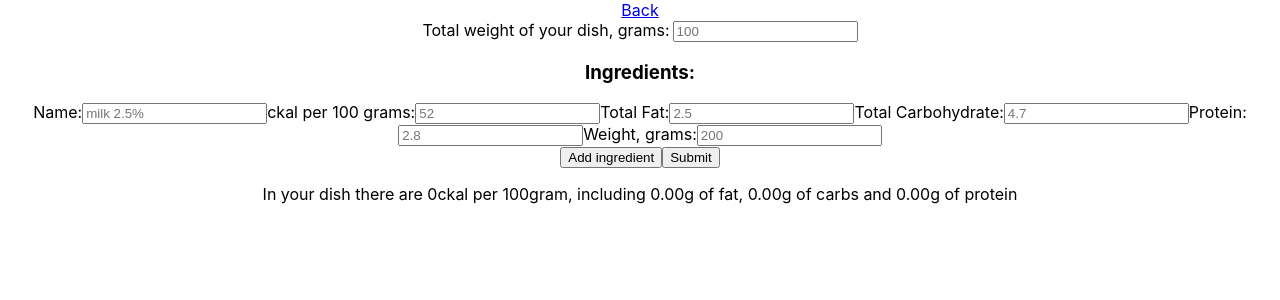
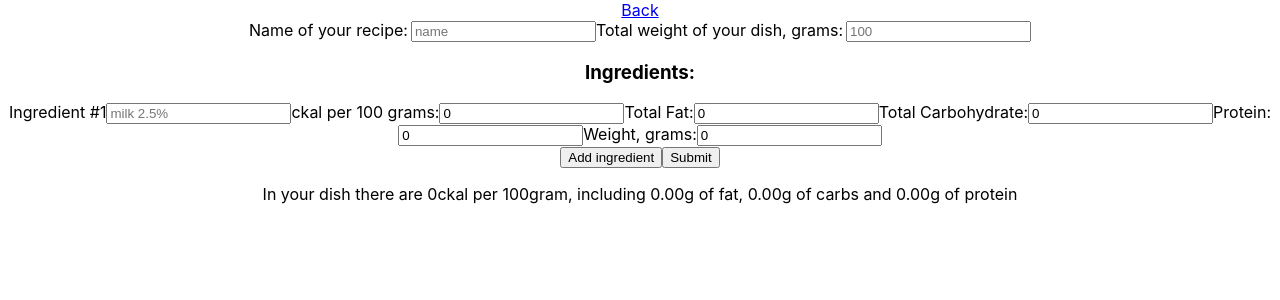
Before and after one commit to Recipe-calorie-counter/counter, a React (Create React App) app in the folder counter/: page /countRecipe in a window 1280 px wide. Shown: the top 300 px of the page. Built offline with nearby package versions, Linux system fonts and the light colour scheme.

Commit message:
data for ingredients has a proper shape, start to working on counting recipe nutritions

```diff
--- a/counter/src/components/CountRecipe.js
+++ b/counter/src/components/CountRecipe.js
@@ -1,56 +1,120 @@
 import React, { useState } from "react";
 import {NavLink} from "react-router-dom";
-import { useForm } from 'react-hook-form'
+import {useForm} from "react-hook-form";
+
+const defaultIngredient = [
+    {
+        ingredientName: "",
+        ckal100: 0,
+        fat: 0,
+        carbs: 0,
+        protein: 0,
+        weight: 0
+    },
+];
+
 
 const CountRecipe = () => {
 
-    const [ingredients, setIngredients] = useState([]);
+    const { register, handleSubmit } = useForm();
+
+    const [ingredients, setIngredients] = useState(defaultIngredient);
+
+    const blankRecipe = { name: "", ckal100: 0, fat: 0, carbs: 0, protein: 0 }; //not sure that I'll need it yet
+
     const [recipe, setRecipe] = useState({
+        name: "",
         ckalTotal: 0,
         fat: 0,
         carbs: 0,
         protein: 0
     });
 
-    const { register, handleSubmit/*, watch, errors, reset */ } = useForm();
+    const handleIngredientsChange = event => {
+        const _tempIngredients = [...ingredients];
+        _tempIngredients[event.target.dataset.id][event.target.name] = event.target.value;
 
-    const onSubmit = data => {
-        var ol = Object.keys(ingredients);
-        let ck = 0;
-        let ft = 0;
-        let cr = 0;
-        let pr = 0;
-        for (let i=0; i< ol.length; i++) {
-            ck += Number(data[`ckal100-${i}`])*Number(data[`weight-${i}`])/100;
-            ft += Number(data[`fat-${i}`])*Number(data[`weight-${i}`])/100;
-            cr += Number(data[`carbs-${i}`])*Number(data[`weight-${i}`])/100;
-            pr += Number(data[`protein-${i}`])*Number(data[`weight-${i}`])/100;
+        setIngredients(_tempIngredients);
+    };
+
+    const addNewIngredient = data => {
+        setIngredients(prevIngredients => [...prevIngredients, { ingredientName: "", ckal100: 0, fat: 0, carbs: 0, protein: 0, weight: 0 },]);
+        console.log(ingredients);
+    };
+
+    const onSubmit = data => { //need to refactor...
+        /*
+        =====================================================================================
+        1. array with index for each ingredient
+        2. on submit need to get last ingredient? Double check
+        3. Count data for recipe
+        4. Set recipe
+        5. in future send data to server
+        5. send user to the page with the list of recipes or converter...
+        =====================================================================================
+         */
+        // console.log(data);
+        // var ol = Object.keys(ingredients);
+        // let ck = 0;
+        // let ft = 0;
+        // let cr = 0;
+        // let pr = 0;
+        // for (let i=0; i< ol.length; i++) {
+        //     ck += Number(data[`ckal100-${i}`])*Number(data[`weight-${i}`])/100;
+        //     ft += Number(data[`fat-${i}`])*Number(data[`weight-${i}`])/100;
+        //     cr += Number(data[`carbs-${i}`])*Number(data[`weight-${i}`])/100;
+        //     pr += Number(data[`protein-${i}`])*Number(data[`weight-${i}`])/100;
+        // }
+        // // setIngredients({
+        // //     ...ingredients,
+        // //     ckal100ID: ck
+        // // })
+        // setRecipe({
+        //     ckalTotal: ck/Number(data.totalWeight)*100,
+        //     fat: ft/Number(data.totalWeight)*100,
+        //     carbs: cr/Number(data.totalWeight)*100,
+        //     protein: pr/Number(data.totalWeight)*100
+        // });
+        // console.log(recipe);
     }
-        setRecipe({
-            ckalTotal: ck/Number(data.totalWeight)*100,
-            fat: ft/Number(data.totalWeight)*100,
-            carbs: cr/Number(data.totalWeight)*100,
-            protein: pr/Number(data.totalWeight)*100
-        });
-    }
+
+
+    // function handleRemove(i) {
+    //     setIngredients([...ingredients.slice(0, i), ...ingredients.slice(i + 1)]);
+    // }
 
     return (
         <div>
             <NavLink to="/">Back</NavLink>
-            <form>
+            <form onSubmit={handleSubmit(onSubmit)}>
+                <label htmlFor="recipeName">Name of your recipe:&#8201;</label>
+                <input
+                    ref={register}
+                    name="recipeName"
+                    id="recipeName"
+                    type="text"
+                    placeholder="name"
+                />
                 <label htmlFor="totalWeight">Total weight of your dish, grams:&#8201;</label>
                 <input
+                    ref={register}
                     name="totalWeight"
                     id="totalWeight"
                     type="number"
                     placeholder="100"
                 />
                 <h3>Ingredients:</h3>
-                <div>
-                    <label htmlFor="name">Name:
+                    {
+                        ingredients.map((item, index) => (
+                            <div key={index}>
+                                <label htmlFor="ingredientName">{`Ingredient #${index + 1}`}
                                 <input
+                                    id="ingredientName"
                                     type="text"
-                        name="name"
+                                    name="ingredientName"
+                                    data-id={index}
+                                    value={item.ingredientName}
+                                    onChange={ handleIngredientsChange }
                                     placeholder="milk 2.5%"
                                 />
                                 </label>
@@ -59,6 +123,9 @@ const CountRecipe = () => {
                                     id="ckal100"
                                     type="text"
                                     name="ckal100"
+                                    data-id={index}
+                                    value={item.ckal100}
+                                    onChange={ handleIngredientsChange }
                                     placeholder="52"
                                 />
                                 </label>
@@ -67,6 +134,9 @@ const CountRecipe = () => {
                                     id="fat"
                                     type="text"
                                     name="fat"
+                                    data-id={index}
+                                    value={item.fat}
+                                    onChange={ handleIngredientsChange }
                                     placeholder="2.5"
                                 />
                                 </label>
@@ -75,6 +145,9 @@ const CountRecipe = () => {
                                     id="carbs"
                                     type="text"
                                     name="carbs"
+                                    data-id={index}
+                                    value={item.carbs}
+                                    onChange={ handleIngredientsChange }
                                     placeholder="4.7"
                                 />
                                 </label>
@@ -83,6 +156,9 @@ const CountRecipe = () => {
                                     id="protein"
                                     type="text"
                                     name="protein"
+                                    data-id={index}
+                                    value={item.protein}
+                                    onChange={ handleIngredientsChange }
                                     placeholder="2.8"
                                 />
                                 </label>
@@ -91,160 +167,20 @@ const CountRecipe = () => {
                                     id="weight"
                                     type="text"
                                     name="weight"
+                                    data-id={index}
+                                    value={item.weight}
+                                    onChange={ handleIngredientsChange }
                                     placeholder="200"
                                 />
                                 </label>
                             </div>
-                <button /*onClick = {addNewRow}*/>Add ingredient</button>
-                <button  type="submit" className="submitbutton" onSubmit={handleSubmit}>Submit</button>
+                        ))}
+                <button onClick = {addNewIngredient}>Add ingredient</button>
+                <button  type="submit" className="submitbutton">Submit</button>
             </form>
             <p>In your dish there are {Math.round(recipe.ckalTotal)}ckal per 100gram, including {recipe.fat.toPrecision(3)}g of fat, {recipe.carbs.toPrecision(3)}g of carbs and {recipe.protein.toPrecision(3)}g of protein</p>
         </div>
     );
-
-
-    // const blankRecipe = { name: "", ckal100: 0, fat: 0, carbs: 0, protein: 0, weight: 0 };
-    // const [ingredients, setIngredients] = useState([{
-    //     name: "",
-    //     ckal100: 0,
-    //     fat: 0,
-    //     carbs: 0,
-    //     protein: 0,
-    //     weight: 0
-    // }]);
-    // const [recipe, setRecipe] = useState({
-    //     ckalTotal: 0,
-    //     fat: 0,
-    //     carbs: 0,
-    //     protein: 0
-    // });
-
-    // const { register, handleSubmit, watch, errors, reset } = useForm();
-
-    // const onSubmit = data => {
-    //     console.log(data);
-    //     var ol = Object.keys(ingredients);
-    //     let ck = 0;
-    //     let ft = 0;
-    //     let cr = 0;
-    //     let pr = 0;
-    //     for (let i=0; i< ol.length; i++) {
-    //         ck += Number(data[`ckal100-${i}`])*Number(data[`weight-${i}`])/100;
-    //         ft += Number(data[`fat-${i}`])*Number(data[`weight-${i}`])/100;
-    //         cr += Number(data[`carbs-${i}`])*Number(data[`weight-${i}`])/100;
-    //         pr += Number(data[`protein-${i}`])*Number(data[`weight-${i}`])/100;
-    //     }
-    //     setRecipe({
-    //         ckalTotal: ck/Number(data.totalWeight)*100,
-    //         fat: ft/Number(data.totalWeight)*100,
-    //         carbs: cr/Number(data.totalWeight)*100,
-    //         protein: pr/Number(data.totalWeight)*100
-    //     });
-    //     console.log(recipe);
-    // }
-
-    // const addNewRow = () => {
-    //     setIngredients([...ingredients, {...blankRecipe}]);
-    //     console.log(ingredients);
-    // };
-    // function handleRemove(i) {
-    //     setIngredients([...ingredients.slice(0, i), ...ingredients.slice(i + 1)]);
-    // }
-
-    // return (
-    //     <div>
-    //         <NavLink to="/">Back</NavLink>
-    //         <form onSubmit={handleSubmit(onSubmit)}>
-    //             <label htmlFor="totalWeight">Total weight of your dish, grams:&#8201;</label>
-    //             <input
-    //                 ref={register}
-    //                 name="totalWeight"
-    //                 id="totalWeight"
-    //                 type="number"
-    //                 placeholder="100"
-    //             />
-    //             <h3>Ingredients:</h3>
-    //                 {
-    //                     ingredients.map((val, idx) => {
-    //                         const nameID = `name-${idx}`;
-    //                         const ckal100ID = `ckal100-${idx}`;
-    //                         const fatID = `fat-${idx}`;
-    //                         const carbsID = `carbs-${idx}`;
-    //                         const proteinID = `protein-${idx}`;
-    //                         const weightID = `weight-${idx}`;
-    //                     return (
-    //                         <div key={`ingredient-${idx}`}>
-    //                             <label htmlFor={nameID}>{`Ingredient #${idx + 1}`}
-    //                             <input
-    //                                 ref={register}
-    //                                 id={nameID}
-    //                                 type="text"
-    //                                 name={nameID}
-    //                                 data-idx={idx}
-    //                                 placeholder="milk 2.5%"
-    //                             />
-    //                             </label>
-    //                             <label htmlFor={ckal100ID}>ckal per 100 grams:
-    //                             <input
-    //                                 ref={register}
-    //                                 id={ckal100ID}
-    //                                 type="text"
-    //                                 name={ckal100ID}
-    //                                 data-idx={idx}
-    //                                 placeholder="52"
-    //                             />
-    //                             </label>
-    //                             <label htmlFor={fatID}>Total Fat:
-    //                             <input
-    //                                 ref={register}
-    //                                 id={fatID}
-    //                                 type="text"
-    //                                 name={fatID}
-    //                                 data-idx={idx}
-    //                                 placeholder="2.5"
-    //                             />
-    //                             </label>
-    //                             <label htmlFor={carbsID}>Total Carbohydrate:
-    //                             <input
-    //                                 ref={register}
-    //                                 id={carbsID}
-    //                                 type="text"
-    //                                 name={carbsID}
-    //                                 data-idx={idx}
-    //                                 placeholder="4.7"
-    //                             />
-    //                             </label>
-    //                             <label htmlFor={proteinID}>Protein:
-    //                             <input
-    //                                 ref={register}
-    //                                 id={proteinID}
-    //                                 type="text"
-    //                                 name={proteinID}
-    //                                 data-idx={idx}
-    //                                 placeholder="2.8"
-    //                             />
-    //                             </label>
-    //                             <label htmlFor={weightID}>Weight, grams:
-    //                             <input
-    //                                 ref={register}
-    //                                 id={weightID}
-    //                                 type="text"
-    //                                 name={weightID}
-    //                                 data-idx={idx}
-    //                                 placeholder="200"
-    //                             />
-    //                             </label>
-    //                             <button type="button" onClick={() => handleRemove(idx)}>X</button>
-    //                         </div>
-    //                     )
-    //                 })
-    //                 }
-    //             <button onClick = {addNewRow}>Add ingredient</button>
-    //             <button  type="submit" className="submitbutton">Submit</button>
-    //         </form>
-    //         <p>In your dish there are {Math.round(recipe.ckalTotal)}ckal per 100gram, including {recipe.fat.toPrecision(3)}g of fat, {recipe.carbs.toPrecision(3)}g of carbs and {recipe.protein.toPrecision(3)}g of protein</p>
-    //     </div>
-    // );
 };
 
 export default CountRecipe;
```
Lines whose indentation alone changed are shown as unchanged.
